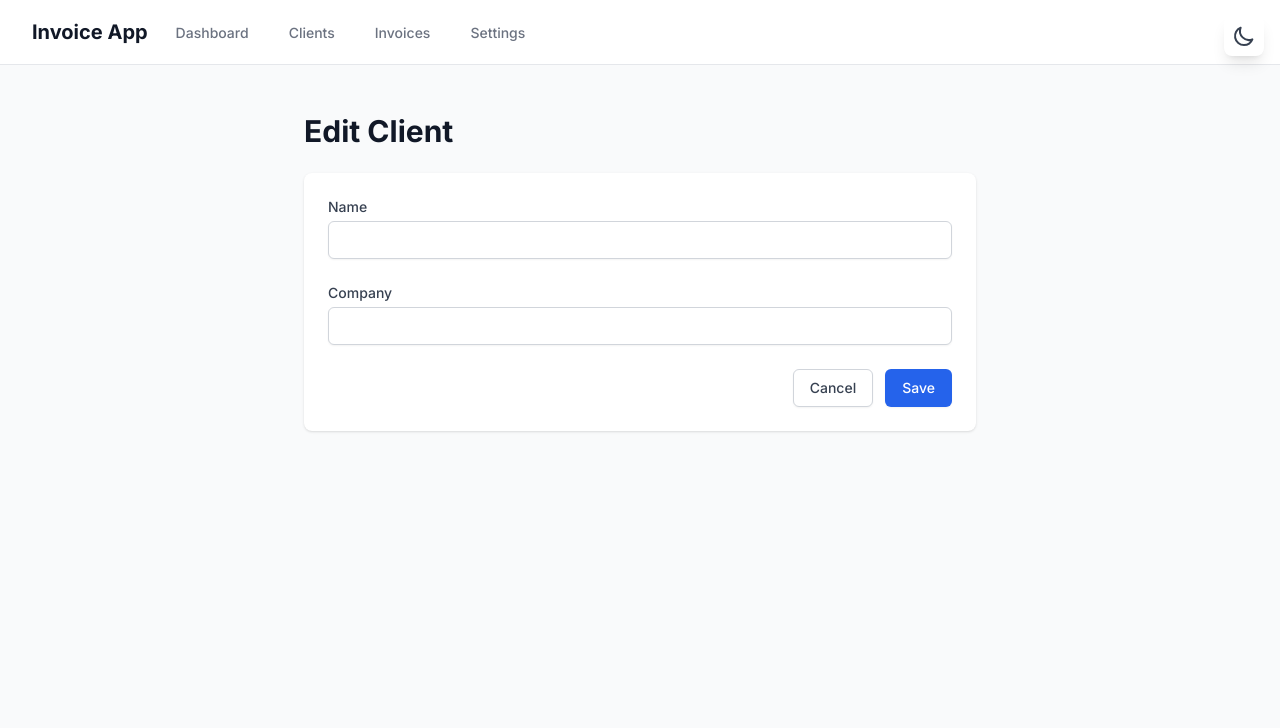
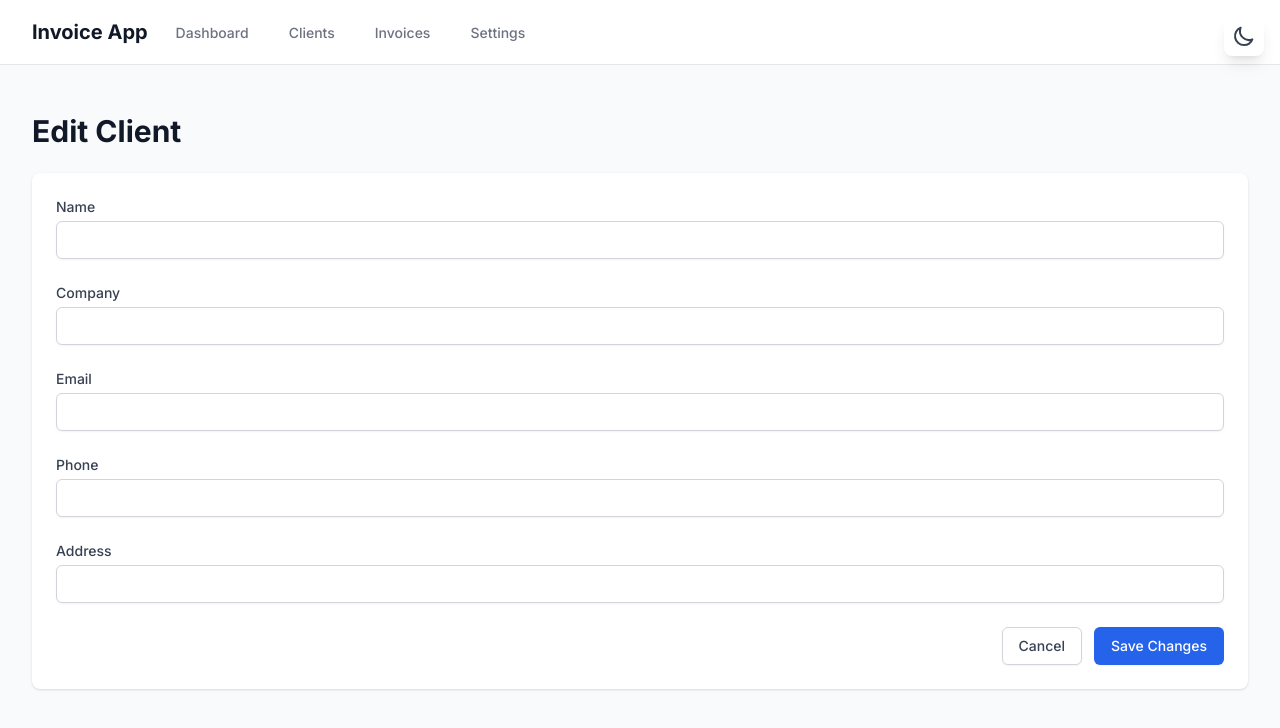
Before and after one commit to webheadzero/invoice-nextjs, a Next.js app: page /clients/1/edit in a window 1280 px wide. Shown: the top 728 px of the page. Built offline with nearby package versions, Linux system fonts and the light colour scheme.

Commit message:
fix vercel deploy error

```diff
--- a/src/app/clients/[id]/edit/page.tsx
+++ b/src/app/clients/[id]/edit/page.tsx
@@ -1,6 +1,6 @@
 'use client';
 
-import { useEffect, useState } from 'react';
+import { useState, useEffect } from 'react';
 import { useRouter } from 'next/navigation';
 import { db } from '@/lib/db';
 
@@ -8,6 +8,9 @@ interface Client {
   id?: number;
   name: string;
   company: string;
+  email: string;
+  phone: string;
+  address: string;
 }
 
 export default function EditClientPage({ params }: { params: { id: string } }) {
@@ -15,12 +18,14 @@ export default function EditClientPage({ params }: { params: { id: string } }) {
   const [formData, setFormData] = useState<Client>({
     name: '',
     company: '',
+    email: '',
+    phone: '',
+    address: '',
   });
 
   useEffect(() => {
     const loadClient = async () => {
-      const clients = await db.getClients();
-      const client = clients.find(c => c.id === parseInt(params.id));
+      const client = await db.getClient(parseInt(params.id));
       if (client) {
         setFormData(client);
       }
@@ -46,19 +51,20 @@ export default function EditClientPage({ params }: { params: { id: string } }) {
   };
 
   return (
-    <div className="max-w-2xl mx-auto">
+    <div className="max-w-7xl mx-auto">
       <div className="md:flex md:items-center md:justify-between mb-6">
         <div className="flex-1 min-w-0">
-          <h2 className="text-2xl font-bold leading-7 text-gray-900 sm:text-3xl sm:truncate">
+          <h2 className="text-2xl font-bold leading-7 text-gray-900 dark:text-white sm:text-3xl sm:truncate">
             Edit Client
           </h2>
         </div>
       </div>
 
-      <form onSubmit={handleSubmit} className="space-y-6 bg-white shadow px-4 py-5 sm:rounded-lg sm:p-6">
-        <div className="space-y-6">
+      <div className="bg-white dark:bg-gray-800 shadow sm:rounded-lg">
+        <div className="px-4 py-5 sm:p-6">
+          <form onSubmit={handleSubmit} className="space-y-6">
             <div>
-            <label htmlFor="name" className="block text-sm font-medium text-gray-700">
+              <label htmlFor="name" className="block text-sm font-medium text-gray-700 dark:text-gray-300">
                 Name
               </label>
               <div className="mt-1">
@@ -69,13 +75,13 @@ export default function EditClientPage({ params }: { params: { id: string } }) {
                   required
                   value={formData.name}
                   onChange={handleChange}
-                className="shadow-sm focus:ring-blue-500 focus:border-blue-500 block w-full sm:text-sm border-gray-300 rounded-md"
+                  className="shadow-sm focus:ring-blue-500 focus:border-blue-500 block w-full sm:text-sm border-gray-300 dark:border-gray-600 rounded-md dark:bg-gray-700 dark:text-white"
                 />
               </div>
             </div>
 
             <div>
-            <label htmlFor="company" className="block text-sm font-medium text-gray-700">
+              <label htmlFor="company" className="block text-sm font-medium text-gray-700 dark:text-gray-300">
                 Company
               </label>
               <div className="mt-1">
@@ -86,9 +92,59 @@ export default function EditClientPage({ params }: { params: { id: string } }) {
                   required
                   value={formData.company}
                   onChange={handleChange}
-                className="shadow-sm focus:ring-blue-500 focus:border-blue-500 block w-full sm:text-sm border-gray-300 rounded-md"
+                  className="shadow-sm focus:ring-blue-500 focus:border-blue-500 block w-full sm:text-sm border-gray-300 dark:border-gray-600 rounded-md dark:bg-gray-700 dark:text-white"
                 />
               </div>
+            </div>
+
+            <div>
+              <label htmlFor="email" className="block text-sm font-medium text-gray-700 dark:text-gray-300">
+                Email
+              </label>
+              <div className="mt-1">
+                <input
+                  type="email"
+                  name="email"
+                  id="email"
+                  required
+                  value={formData.email}
+                  onChange={handleChange}
+                  className="shadow-sm focus:ring-blue-500 focus:border-blue-500 block w-full sm:text-sm border-gray-300 dark:border-gray-600 rounded-md dark:bg-gray-700 dark:text-white"
+                />
+              </div>
+            </div>
+
+            <div>
+              <label htmlFor="phone" className="block text-sm font-medium text-gray-700 dark:text-gray-300">
+                Phone
+              </label>
+              <div className="mt-1">
+                <input
+                  type="tel"
+                  name="phone"
+                  id="phone"
+                  required
+                  value={formData.phone}
+                  onChange={handleChange}
+                  className="shadow-sm focus:ring-blue-500 focus:border-blue-500 block w-full sm:text-sm border-gray-300 dark:border-gray-600 rounded-md dark:bg-gray-700 dark:text-white"
+                />
+              </div>
+            </div>
+
+            <div>
+              <label htmlFor="address" className="block text-sm font-medium text-gray-700 dark:text-gray-300">
+                Address
+              </label>
+              <div className="mt-1">
+                <input
+                  type="text"
+                  name="address"
+                  id="address"
+                  required
+                  value={formData.address}
+                  onChange={handleChange}
+                  className="shadow-sm focus:ring-blue-500 focus:border-blue-500 block w-full sm:text-sm border-gray-300 dark:border-gray-600 rounded-md dark:bg-gray-700 dark:text-white"
+                />
               </div>
             </div>
 
@@ -96,18 +152,20 @@ export default function EditClientPage({ params }: { params: { id: string } }) {
               <button
                 type="button"
                 onClick={() => router.back()}
-            className="bg-white py-2 px-4 border border-gray-300 rounded-md shadow-sm text-sm font-medium text-gray-700 hover:bg-gray-50 focus:outline-none focus:ring-2 focus:ring-offset-2 focus:ring-blue-500"
+                className="inline-flex items-center px-4 py-2 border border-gray-300 dark:border-gray-600 shadow-sm text-sm font-medium rounded-md text-gray-700 dark:text-gray-200 bg-white dark:bg-gray-700 hover:bg-gray-50 dark:hover:bg-gray-600 focus:outline-none focus:ring-2 focus:ring-offset-2 focus:ring-blue-500 dark:focus:ring-offset-gray-900"
               >
                 Cancel
               </button>
               <button
                 type="submit"
-            className="inline-flex justify-center py-2 px-4 border border-transparent shadow-sm text-sm font-medium rounded-md text-white bg-blue-600 hover:bg-blue-700 focus:outline-none focus:ring-2 focus:ring-offset-2 focus:ring-blue-500"
+                className="inline-flex items-center px-4 py-2 border border-transparent rounded-md shadow-sm text-sm font-medium text-white bg-blue-600 hover:bg-blue-700 focus:outline-none focus:ring-2 focus:ring-offset-2 focus:ring-blue-500 dark:focus:ring-offset-gray-900"
               >
-            Save
+                Save Changes
               </button>
             </div>
           </form>
         </div>
+      </div>
+    </div>
   );
 }
--- a/src/app/page.tsx
+++ b/src/app/page.tsx
@@ -120,7 +120,7 @@ export default function Home() {
                   </dt>
                   <dd className="flex items-baseline">
                     <div className="text-2xl font-semibold text-gray-900 dark:text-white">
-                      ${stats.totalAmount.toLocaleString()}
+                      Rp {stats.totalAmount.toLocaleString()}
                     </div>
                   </dd>
                 </dl>
```
Lines whose indentation alone changed are shown as unchanged.
